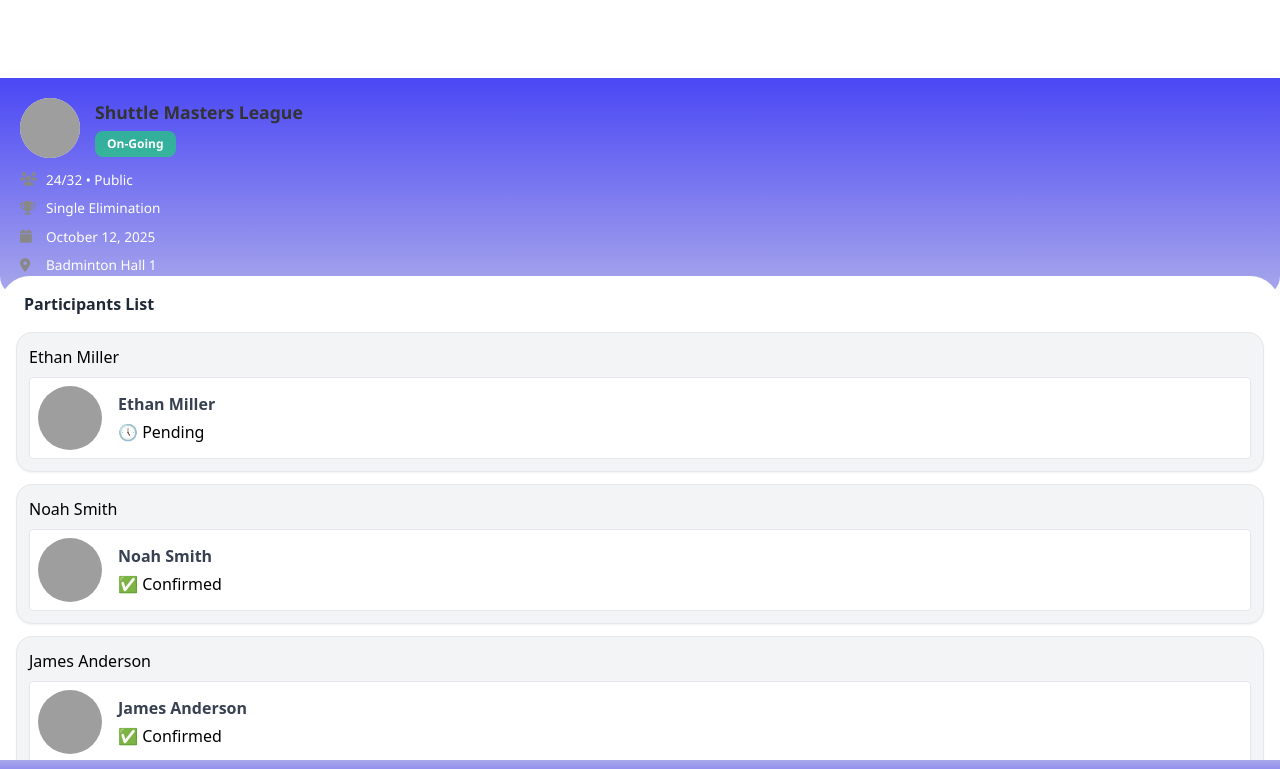
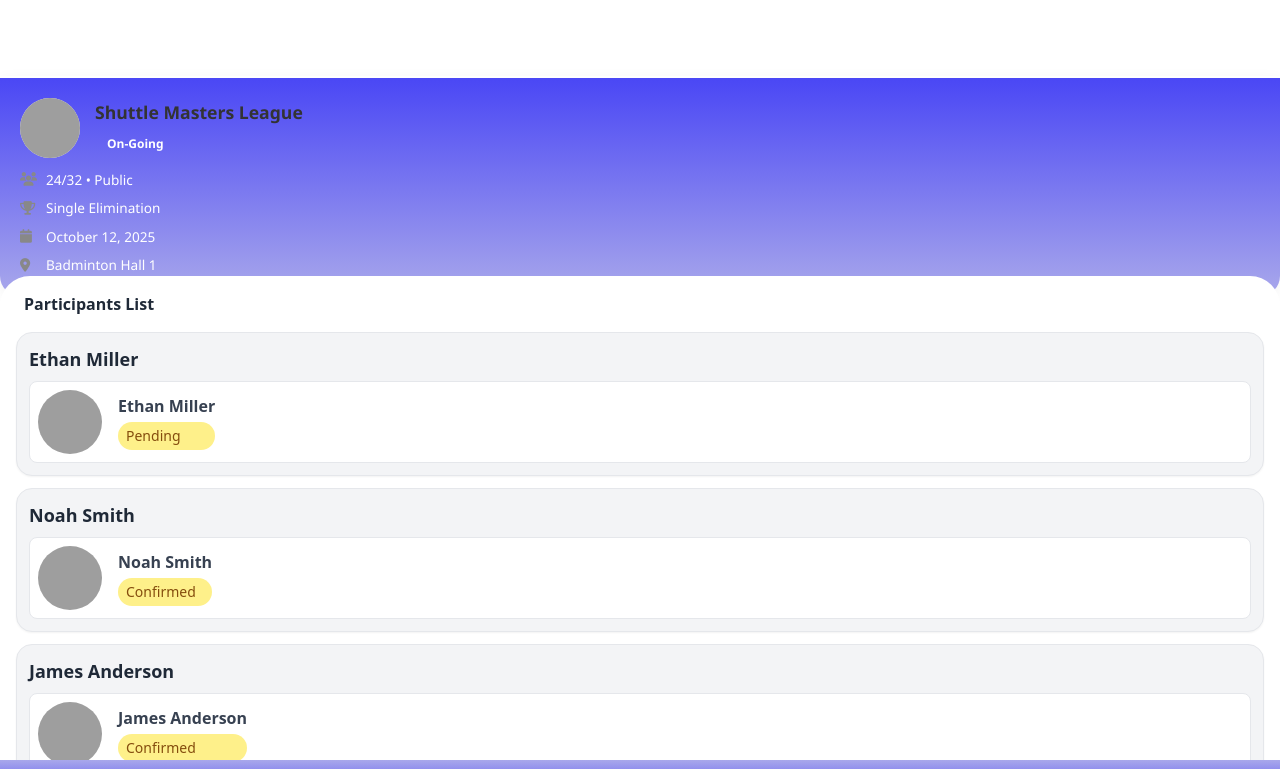
Before and after one commit to WassimeELmansoury/Arenasync, a React (Vite) app: page /SP/t1 in a window 1280 px wide. Shown: the top 769 px of the page. Built offline with nearby package versions, Linux system fonts and the light colour scheme; grey boxes are pictures that could not be loaded.

Commit message:
Ajout de la fonction GetstatusBadge pour gérer la couleur des statuts

```diff
--- a/src/components/ParticipantRow.jsx
+++ b/src/components/ParticipantRow.jsx
@@ -1,20 +1,38 @@
 function ParticipantRow({ player }) {
-  if(!player){
-    return <h1 className="text-red-500">Player not found</h1>;
+
+  if (!player) {
+    return <h1 className="text-red-500 font-bold">Player not found</h1>;
   }
+
+  // Déterminer la couleur du status
+  const statusColor =
+    player.status.toLowerCase() === "confirmed"
+      ? "bg-green-200 text-green-800"
+      : "bg-yellow-200 text-yellow-800";
+
   return (
-    <div className="border rounded-2xl p-3 bg-gray-100 w-100 shadow-sm">
-      <h1 className="Title-participants mb-2">{player.name}</h1>
+    <div className="border rounded-2xl p-3 bg-gray-100 w-full shadow-sm">
+      {/* Nom du participant en haut */}
+      <h1 className="text-lg font-bold mb-2 text-gray-800">{player.name}</h1>
 
-      <div className="flex items-center gap-4 border p-2 bg-white rounded">
-        <img src={player.avatar} alt={player.name} className="w-16 h-16 rounded-full object-cover"/>
+      <div className="flex items-center gap-4 border p-2 bg-white rounded-lg">
+        {/* Avatar */}
+        <img
+          src={player.avatar}
+          alt={player.name}
+          className="w-16 h-16 rounded-full object-cover"
+        />
 
+        {/* Infos */}
         <div className="flex flex-col justify-center">
           <h2 className="font-semibold text-gray-700">{player.name}</h2>
 
-          <div className="flex items-center gap-2 mt-1 bg-gre-800">
-            <span className="status-text capitalize">{player.status}</span>
-          </div>
+          {/* Status coloré */}
+          <span
+            className={`mt-1 px-2 py-1 rounded-full text-sm font-medium ${statusColor}`}
+          >
+            {player.status}
+          </span>
         </div>
       </div>
     </div>
--- a/src/components/SecondPage.jsx
+++ b/src/components/SecondPage.jsx
@@ -6,8 +6,7 @@ function SecondPage() {
     const {id}=useParams();
     const navigate = useNavigate();
     const tournament = tournamentData.find((t) => t.id === id);
-    const capacity = 16;
-    const remainingPlaces = capacity - tournament.participants.length;
+
 
     if (!tournament){
         return <div>Tournament not found!</div>
--- a/src/components/StatusBadge.jsx
+++ b/src/components/StatusBadge.jsx
@@ -0,0 +1,10 @@
+function GetstatusBadg (status){
+    if (status === "Upcoming"){
+        return "bg-green-100 text-green-700";
+    }if (status === "Pending"){
+        return "bg-blue-100 text-blue-700";
+    }
+    return "bg-yellow-100 text-yellow-700";
+
+}
+export default GetstatusBadg;
--- a/src/components/TournamentCard.jsx
+++ b/src/components/TournamentCard.jsx
@@ -3,6 +3,7 @@ import { tournamentData } from "../data/tournamentDB";
 import BtnInscription from './BtnInsccription'
 import { useState } from "react";
 import SignupForm from "./SignupForm";
+import GetstatusBadg from "./StatusBadge";
 
 function DisplayCard() {
 const [activatformid,setactiveformid]= useState(null)
@@ -18,9 +19,9 @@ const [activatformid,setactiveformid]= useState(null)
               </div>
               <div className="card-info">
                 <h3>{it.title}</h3>
-                <button className={`status ${it.status}`}>
+                <span className={`${GetstatusBadg(it.status)}`}>
                   {it.status}
-                </button>
+                </span>
               </div>
             </div>
 
--- a/src/data/tournamentDB.js
+++ b/src/data/tournamentDB.js
@@ -14,10 +14,10 @@ export const tournamentData = [
     format: "Single Elimination",
     type: "Public",
     participants: [
-      { id: "u1", name: "Ethan Miller", status: "🕔 Pending", avatar: "https://i.pravatar.cc/150?u=u1" },
-      { id: "u2", name: "Noah Smith", status: "✅ Confirmed", avatar: "https://i.pravatar.cc/150?u=u2" },
-      { id: "u3", name: "James Anderson", status: "✅ Confirmed", avatar: "https://i.pravatar.cc/150?u=u3" },
-      { id: "u4", name: "David Hall", status: "✅ Confirmed", avatar: "https://i.pravatar.cc/150?u=u4" }
+      { id: "u1", name: "Ethan Miller", status: " Pending", avatar: "https://i.pravatar.cc/150?u=u1" },
+      { id: "u2", name: "Noah Smith", status: " Confirmed", avatar: "https://i.pravatar.cc/150?u=u2" },
+      { id: "u3", name: "James Anderson", status: " Confirmed", avatar: "https://i.pravatar.cc/150?u=u3" },
+      { id: "u4", name: "David Hall", status: " Confirmed", avatar: "https://i.pravatar.cc/150?u=u4" }
     ]
   },
   {
@@ -32,12 +32,12 @@ export const tournamentData = [
     participantsCount: "8/12 Teams",
     format: "Single Elimination",
     type: "Community",
-    participants: [  { id: "p1", name: "Alice Johnson", status: "✅ confirmed", avatar: "https://i.pravatar.cc/150?u=p1" },
-  { id: "p2", name: "Bob Williams", status: "🕔 pending", avatar: "https://i.pravatar.cc/150?u=p2" },
-  { id: "p3", name: "Charlie Brown", status: "✅ confirmed", avatar: "https://i.pravatar.cc/150?u=p3" },
-  { id: "p4", name: "Diana Ross", status: "🕔 pending", avatar: "https://i.pravatar.cc/150?u=p4" },
-  { id: "p5", name: "Evan Lee", status: "✅ confirmed", avatar: "https://i.pravatar.cc/150?u=p5" },
-  { id: "p6", name: "Fiona Green", status: "🕔 pending", avatar: "https://i.pravatar.cc/150?u=p6" }
+    participants: [  { id: "p1", name: "Alice Johnson", status: "confirmed", avatar: "https://i.pravatar.cc/150?u=p1" },
+  { id: "p2", name: "Bob Williams", status: "pending", avatar: "https://i.pravatar.cc/150?u=p2" },
+  { id: "p3", name: "Charlie Brown", status: "confirmed", avatar: "https://i.pravatar.cc/150?u=p3" },
+  { id: "p4", name: "Diana Ross", status: "pending", avatar: "https://i.pravatar.cc/150?u=p4" },
+  { id: "p5", name: "Evan Lee", status: "confirmed", avatar: "https://i.pravatar.cc/150?u=p5" },
+  { id: "p6", name: "Fiona Green", status: "pending", avatar: "https://i.pravatar.cc/150?u=p6" }
 ]
   },
  {
@@ -53,8 +53,8 @@ export const tournamentData = [
     format: "Round Robin",
     type: "Pro",
     participants: [
-      { id: "u5", name: "Aiden Davis", status: "🕔 Pending", avatar: "https://i.pravatar.cc/150?u=u5" },
-      { id: "u6", name: "Daniel Thomas", status: "✅ Confirmed", avatar: "https://i.pravatar.cc/150?u=u6" }
+      { id: "u5", name: "Aiden Davis", status: "Pending", avatar: "https://i.pravatar.cc/150?u=u5" },
+      { id: "u6", name: "Daniel Thomas", status: "Confirmed", avatar: "https://i.pravatar.cc/150?u=u6" }
     ]
   }
 ];
--- a/src/index.css
+++ b/src/index.css
@@ -115,18 +115,6 @@ border-radius: 20px;}
   font-weight: 600;
   margin-top: 5px;
 }
-.On-Going{
-  background-color: #00ff447e;
-  border: transparent;
-}
-.Upcoming{
-  background-color: #00e1ff7e;
-  border: transparent;
-}
-.Pending{
-  background-color: #ff9d00;
-  border: transparent;
-}
 
 
 
```
